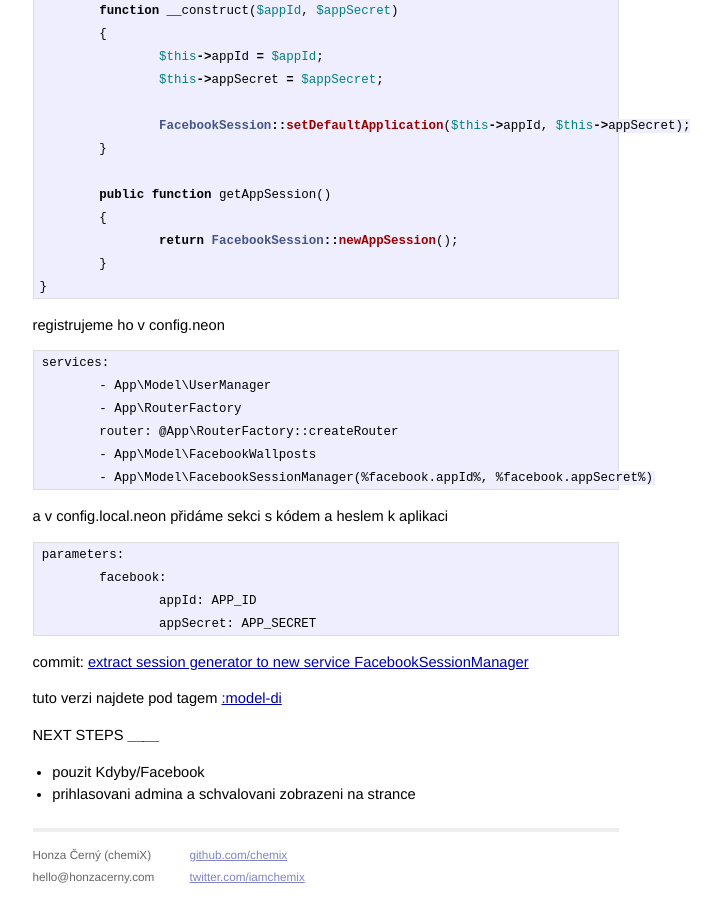
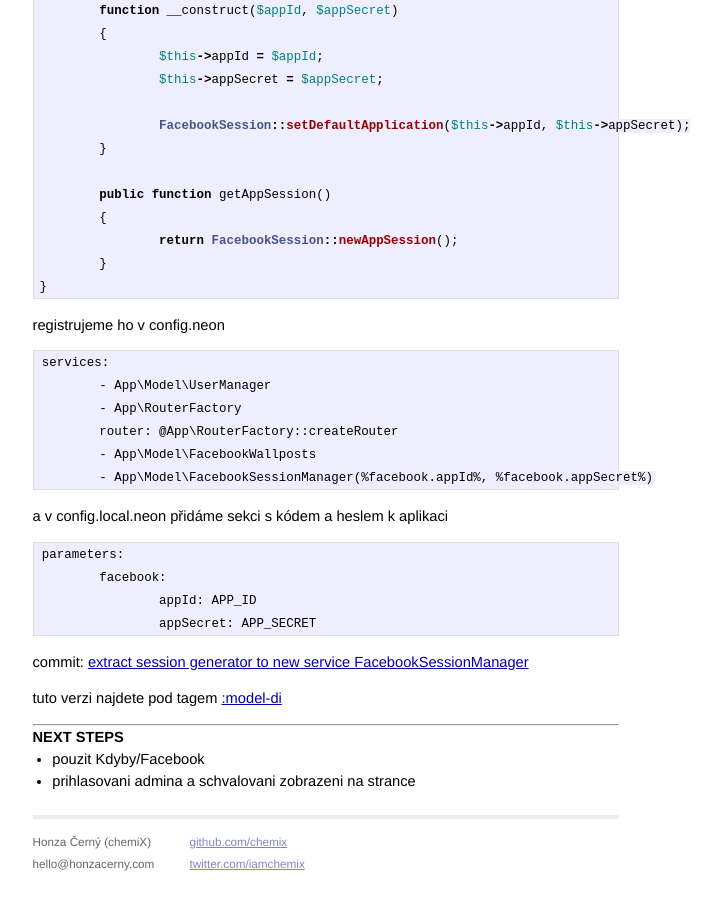
Before and after one commit to chemix/chemix.github.com, a Jekyll site: the page built from _posts/2014-06-13-nette-facebook-reader.md, in a window 1280 px wide and 900 px high, scrolled down 13329 px. Shown: the whole window, without its empty margins (314-1035 px from the left). Built offline with Jekyll 4.4.1, drawn with Linux system fonts in a browser that asks for light colours; Markdown is read by kramdown in place of the engine named in the settings.

```diff
--- a/_posts/2014-06-13-nette-facebook-reader.md
+++ b/_posts/2014-06-13-nette-facebook-reader.md
@@ -666,8 +666,8 @@ tuto verzi najdete pod tagem [:model-di](https://github.com/chemix/Nette-Faceboo
 
 
 
-NEXT STEPS
-__________
+_____________________________
+### NEXT STEPS
 
 * pouzit Kdyby/Facebook
 * prihlasovani admina a schvalovani zobrazeni na strance
```
